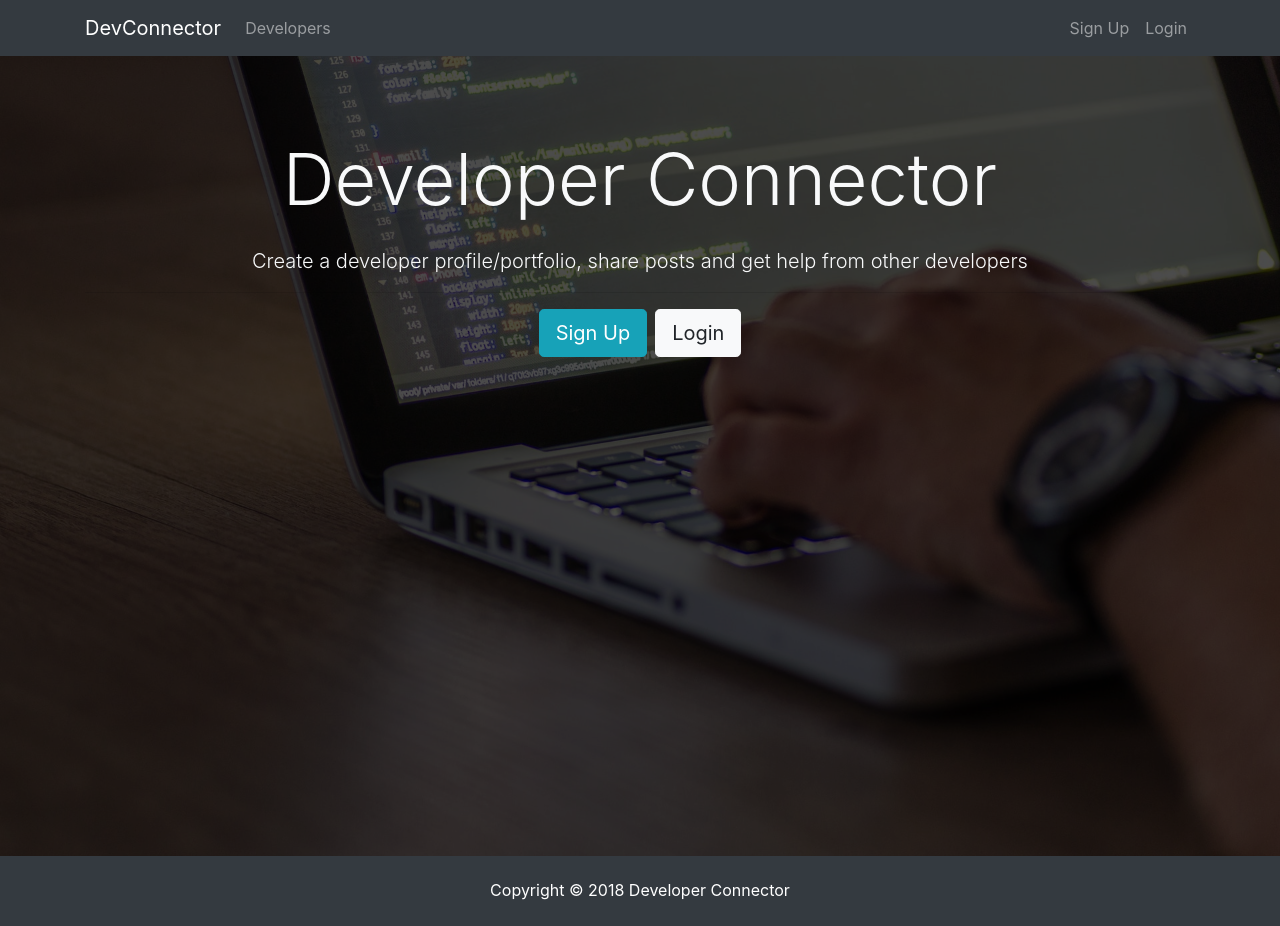
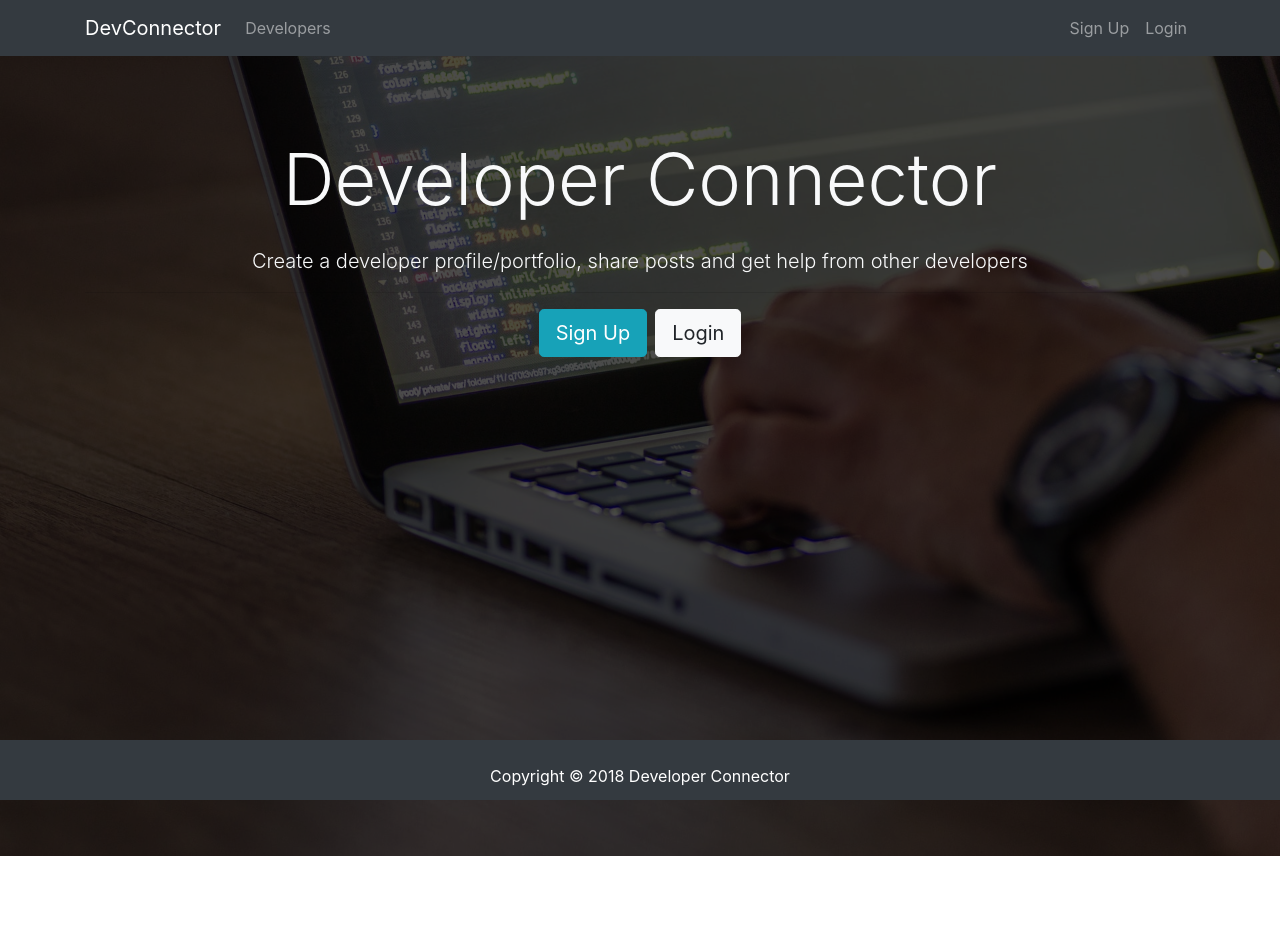
Before and after one commit to deanban/devcon-mern, a React (Create React App) app in the folder client/: page / in a window 1280 px wide. After the commit the page ends 856 px from the top, so only its background shows below. Built offline with nearby package versions, Linux system fonts and the light colour scheme.

Commit message:
footer changed to sticky footer at the bottom

```diff
--- a/client/src/App.css
+++ b/client/src/App.css
@@ -38,6 +38,17 @@ img {
   color: #bbb !important;
 }
 
+.footer {
+  bottom: 0;
+  width: 100%;
+  position: absolute;
+  height: 60px;
+  background-color: #0f0f0f;
+}
+/* .footer::footer-block {
+  margin: 20px 0;
+} */
+
 /* .App {
   text-align: center;
 }
--- a/client/src/components/layout/Footer.js
+++ b/client/src/components/layout/Footer.js
@@ -1,11 +1,18 @@
 import React from "react";
 
+//sticky footer
 export default function Footer() {
   return (
-    <div>
+    <div className="footer bg-dark text-white mt-5 p-4 text-center">
+      Copyright &copy; {new Date().getFullYear()} Developer Connector
+    </div>
+  );
+}
+
+{
+  /*<div>
       <footer className="bg-dark text-white mt-5 p-4 text-center">
         Copyright &copy; {new Date().getFullYear()} Developer Connector
       </footer>
-    </div>
-  );
+    </div>*/
 }
```
